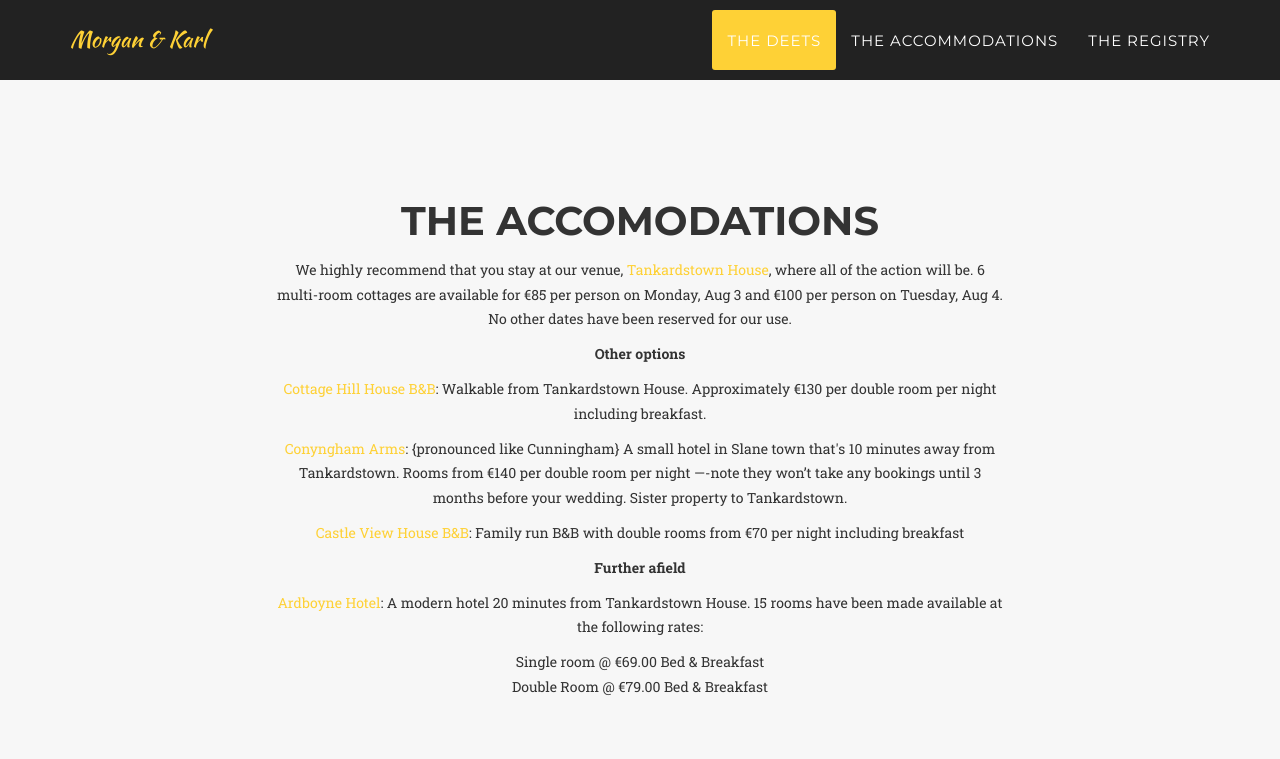
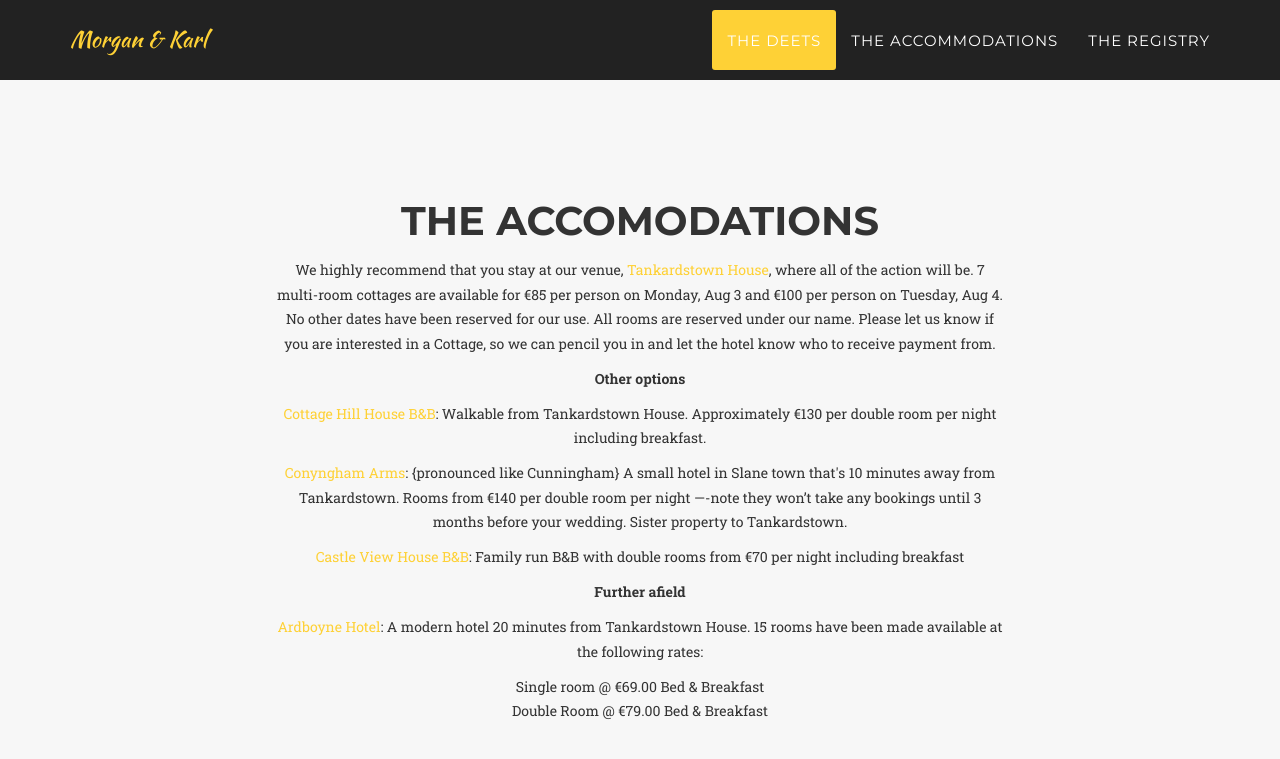
Before and after one commit to morganandkarl/morganandkarl.github.io, a Jekyll site: the page built from index.html, in a window 1280 px wide and 900 px high, scrolled down 1499 px. Shown: the top 759 px of the window. Built offline with Jekyll 4.4.1, drawn with Linux system fonts in a browser that asks for light colours; some web fonts are replaced.

Commit message:
Update Hotel info
Add in line for Tankardstown

```diff
--- a/_includes/accomodations.html
+++ b/_includes/accomodations.html
@@ -5,7 +5,7 @@
    		<div class="col-lg-8 col-lg-offset-2 text-center">
    			<h2 class="section-heading">The Accomodations</h2>
 
-    	<p>We highly recommend that you stay at our venue, <a href="http://www.tankardstown.ie">Tankardstown House</a>, where all of the action will be. 6 multi-room cottages are available for €85 per person on Monday, Aug 3 and €100 per person on Tuesday, Aug 4. No other dates have been reserved for our use.</p>
+    	<p>We highly recommend that you stay at our venue, <a href="http://www.tankardstown.ie">Tankardstown House</a>, where all of the action will be. 7 multi-room cottages are available for €85 per person on Monday, Aug 3 and €100 per person on Tuesday, Aug 4. No other dates have been reserved for our use. All rooms are reserved under our name. Please let us know if you are interested in a Cottage, so we can pencil you in and let the hotel know who to receive payment from.</p>
 
 		<p><strong>Other options</strong> </p>
 
```
